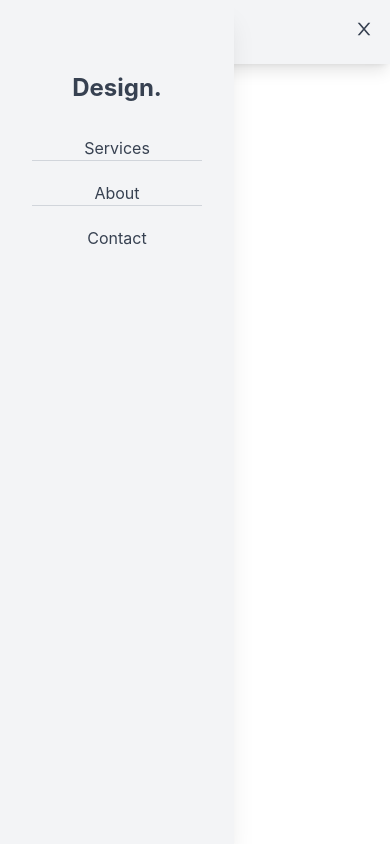
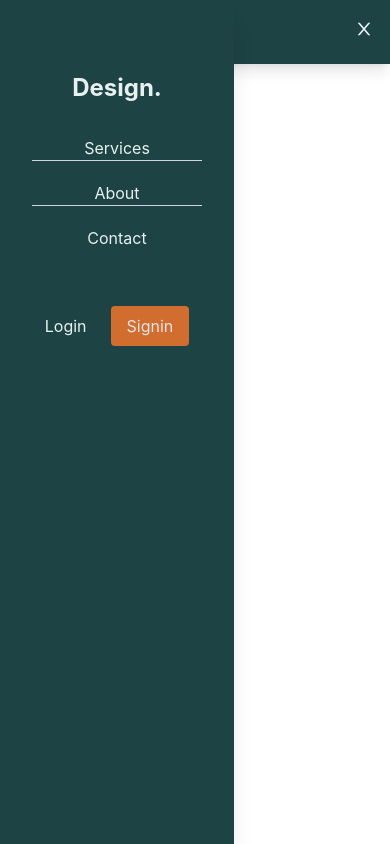
Before and after one commit to Dhruv-Gajjar/design-website, a Next.js app: page / in a window 390 px wide. Built offline with nearby package versions, Linux system fonts and the light colour scheme.

Commit message:
updated navbar style

```diff
--- a/pages/components/Navbar.jsx
+++ b/components/Navbar.jsx
@@ -1,13 +1,13 @@
 import { useState } from "react";
 import NextLink from "next/link";
-import logo from "../../public/assets/logo.png";
+import logo from "../public/assets/logo.png";
 import { AiOutlineMenu, AiOutlineClose } from "react-icons/ai";
 
 const Navbar = () => {
   const [toggleNav, setToggleNav] = useState(false);
 
   return (
-    <div className="bg-gray-100 text-black shadow-lg text-gray-700">
+    <div className="bg-[#1e4344] text-[#e8f1f1] shadow-lg">
       {/* Desktop nav */}
       <div className="max-w-6xl mx-auto px-4">
         <div className="flex items-center justify-between py-4">
@@ -31,15 +31,16 @@
 
           <div className="hidden md:flex items-center space-x-3">
             <button className="">Login</button>
-            <button className="bg-orange-700 hover:bg-orange-600 text-orange-900 hover:text-orange-800 py-2 px-4 rounded">
+            <button className="bg-[#d16d2f] hover:bg-[#c2662cf8] text-zinc-200 hover:text-zinc-50 py-2 px-4 rounded">
               Signin
             </button>
           </div>
+
           {/* Mobile nav */}
           <div className="block md:hidden">
             <button onClick={() => setToggleNav(!toggleNav)}>
               {!toggleNav ? (
-                <AiOutlineClose size={20} />
+                <AiOutlineClose size={20} className="text-[#e8f1f1]" />
               ) : (
                 <AiOutlineMenu size={20} />
               )}
@@ -49,11 +50,11 @@
           <div
             className={
               !toggleNav
-                ? "fixed md:hidden items-center justify-between left-0 top-0 bg-gray-100 shadow-xl w-[60%] h-full transition-all ease-in-out duration-500"
+                ? "fixed md:hidden items-center justify-between left-0 top-0 bg-[#1e4344]  shadow-xl w-[60%] h-full ease-in-out duration-300"
                 : "fixed hidden"
             }
           >
-            <div className="text-center m-8 pt-10 space-y-8 text-gray-700">
+            <div className="text-center m-8 pt-10 space-y-8 text-[#e8f1f1]">
               <NextLink href="/">
                 <a>
                   <h2 className="text-2xl font-bold">Design.</h2>
@@ -71,6 +72,13 @@
                   <a>Contact</a>
                 </NextLink>
               </div>
+
+              <div className="space-x-6 pt-6">
+                <button className="">Login</button>
+                <button className="bg-[#d16d2f] hover:bg-[#c2662cf8] text-zinc-200 hover:text-zinc-50 py-2 px-4 rounded">
+                  Signin
+                </button>
+              </div>
             </div>
           </div>
         </div>
```
Also changed, not shown: pages/_app.js (+7 -7 lines).
